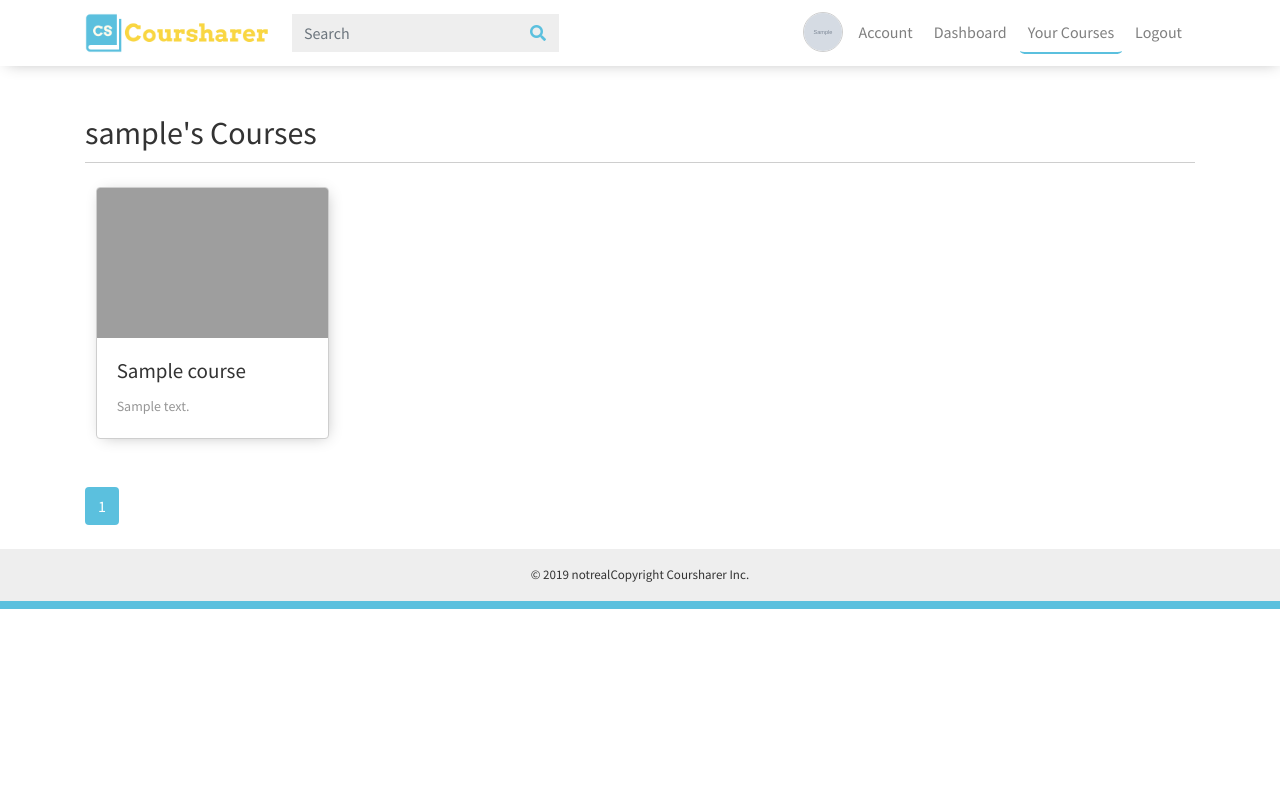
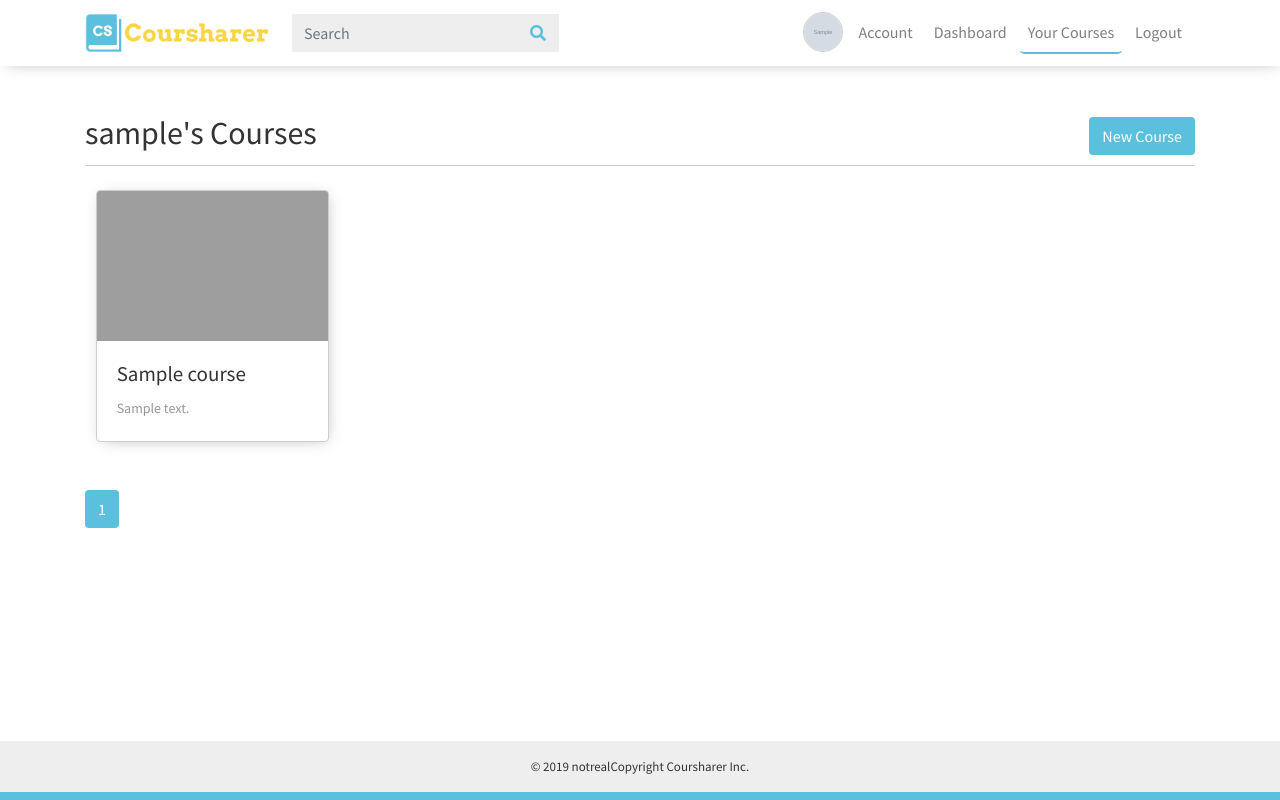
Before and after one commit to viickif/Coursharer, a Flask app: a page that uses coursharer/templates/user_courses.html in a window 1280 px wide. Run offline with Flask 2, Linux system fonts and the light colour scheme; a user stored in the database is signed in; tables that the repository leaves empty hold one stand-in row (values such as "Sample post"); grey boxes marked "Sample" are stand-in pictures; some libraries are stand-ins or nearby versions; grey boxes are pictures that could not be loaded.

Commit message:
linked course update and create pages

```diff
--- a/coursharer/static/main.css
+++ b/coursharer/static/main.css
@@ -1,10 +1,15 @@
 html {
     scroll-behavior: smooth;
+    height: 100%;
 }
 
 body {
     color: #333333;
     font-family: 'Source Sans Pro', sans-serif;
+    min-height:100%;
+    padding:0;
+    margin:0;
+    position:relative;
 }
 
 .btn:focus {
@@ -182,6 +187,7 @@ footer {
     width: 100%;
     background-color: #eee;
     font-size: 13px;
+    position: absolute;
 }
 
 
--- a/coursharer/templates/create_course.html
+++ b/coursharer/templates/create_course.html
@@ -49,7 +49,6 @@
       <form class="col-lg-4 col-md-5 col-8" method="POST" action="" enctype="multipart/form-data">
         <h2 class="sub-header">{{ title }}</h2>
         {{ form.hidden_tag() }}
-        <!-- {{ wtf.form_field(form.image_file) }} -->
         {{ wtf.form_field(form.title) }}
         {{ wtf.form_field(form.content) }}
         <div class="form-group">
--- a/coursharer/templates/user_courses.html
+++ b/coursharer/templates/user_courses.html
@@ -46,12 +46,16 @@ Dashboard
 
 {% block content %}
 <div class="container pt-5">
-  <h2 class="sub-header">{{ name }}'s Courses</h2>
+  <h2 class="sub-header d-flex justify-content-between">{{ name }}'s Courses<span><a class="btn fill" href="{{ url_for('courses.create_course') }}">New Course</a></span></h2>
   <div class="row mt-4">
       {% for course in courses.items %}
       <div class="col-md-4 col-lg-3 col-6 mb-5 d-flex justify-content-center">
         <div class="card col-sm-11">
+          {% if curr_username == name %}
+          <a href="{{ url_for('courses.update_course', course_id=course.id) }}">
+          {% else %}
           <a href="{{ url_for('courses.course', course_id=course.id) }}">
+          {% endif %}
             <img class="card-img-top" src="https://encrypted-tbn0.gstatic.com/images?q=tbn:ANd9GcTWb557npphO19_ovNZ-yMe9F-D5QWNkhuPDiqDBdEKRR--kvpX" alt="Course image">
             <div class="card-body">
               <h4 class="card-title">{{ course.title }}</h4>
--- a/coursharer/users/routes.py
+++ b/coursharer/users/routes.py
@@ -60,7 +60,7 @@ def user_courses(username):
     image_path = 'profile_pictures/' + current_user.image_file
     image_file = url_for('static', filename=image_path)
 
-    return render_template('user_courses.html', courses=courses, image_file=image_file, name=username)
+    return render_template('user_courses.html', courses=courses, image_file=image_file, name=username, curr_username=current_user.username)
 
 
 @users.route('/login', methods=['GET', 'POST'])
```
Also changed, not shown: coursharer/courses/routes.py (+10 -3 lines).
